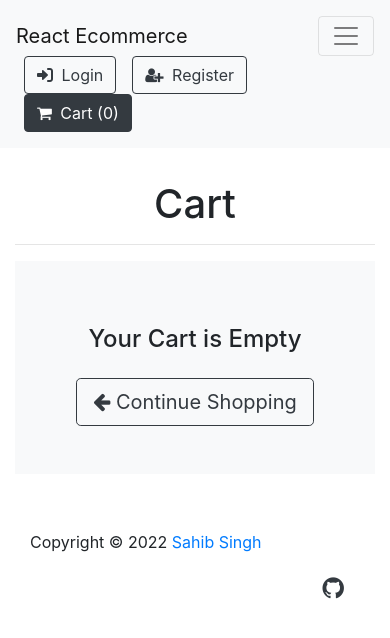
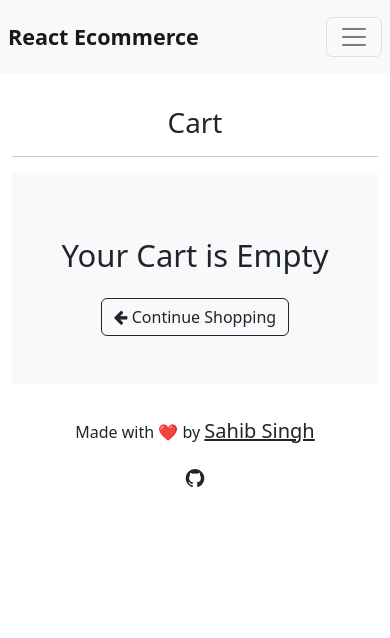
Before and after one commit to renna-sab/React_E-Commerce, a React (Create React App) app: page /cart in a window 390 px wide. Shown: the top 638 px of the page. Built offline with nearby package versions, Linux system fonts and the light colour scheme.

Commit message:
Made Responsive

```diff
--- a/src/components/Footer.jsx
+++ b/src/components/Footer.jsx
@@ -1,40 +1,18 @@
 import React from "react";
 
 const Footer = () => {
-  const year = new Date().getFullYear();
   return (
     <>
-      <footer class="mb-0">
-        <div class="container d-flex flex-wrap justify-content-center align-items-center py-3 my-4">
-          <div class="col-md-4 d-flex align-items-center">
-            <span class="mb-3 mb-md-0">
-              Copyright &copy; {year}{" "}
-              <a
-                target="_blank"
-                rel="noreferrer"
-                href="https://sahibsingh.vercel.app"
-                className="text-decoration-underline text-primary fw-2"
-              >
-                Sahib Singh
-              </a>
-            </span>
+      <footer className="mb-0 text-center">
+        <div className="d-flex align-items-center justify-content-center pb-5">
+          <div className="col-md-6">
+            <p className="mb-3 mb-md-0">Made with ❤️ by {" "}
+              <a  href="https://sahibsingh.vercel.app" className="text-decoration-underline text-dark fs-5" target="_blank" rel="noreferrer">Sahib Singh</a>
+            </p>
+            <a className="text-dark fs-4" href="https://github.com/ssahibsingh" target="_blank" rel="noreferrer">
+              <i className="fa fa-github"></i>
+            </a>
           </div>
-
-          <ul
-            class="nav col-md-4 justify-content-end list-unstyled d-flex"
-            style={{ fontSize: "25px" }}
-          >
-            <li class="mx-3 ">
-              <a
-                class="text-dark"
-                href="https://github.com/ssahibsingh"
-                target="_blank"
-                rel="noreferrer"
-              >
-                <i className="fa fa-github"></i>
-              </a>
-            </li>
-          </ul>
         </div>
       </footer>
     </>
--- a/src/components/Navbar.jsx
+++ b/src/components/Navbar.jsx
@@ -7,13 +7,13 @@ const Navbar = () => {
     return (
         <nav className="navbar navbar-expand-lg navbar-light bg-light py-3 sticky-top">
             <div className="container">
-                <NavLink className="navbar-brand fw-bold fs-4" to="/">React Ecommerce</NavLink>
-                <button className="navbar-toggler" type="button" data-toggle="collapse" data-target="#navbarSupportedContent" aria-controls="navbarSupportedContent" aria-expanded="false" aria-label="Toggle navigation">
+                <NavLink className="navbar-brand fw-bold fs-4 px-2" to="/"> React Ecommerce</NavLink>
+                <button className="navbar-toggler mx-2" type="button" data-toggle="collapse" data-target="#navbarSupportedContent" aria-controls="navbarSupportedContent" aria-expanded="false" aria-label="Toggle navigation">
                     <span className="navbar-toggler-icon"></span>
                 </button>
 
                 <div className="collapse navbar-collapse" id="navbarSupportedContent">
-                    <ul className="navbar-nav mx-auto mb-2">
+                    <ul className="navbar-nav m-auto my-2 text-center">
                         <li className="nav-item">
                             <NavLink className="nav-link" to="/">Home </NavLink>
                         </li>
@@ -27,13 +27,14 @@ const Navbar = () => {
                             <NavLink className="nav-link" to="/contact">Contact</NavLink>
                         </li>
                     </ul>
+                    <div className="buttons text-center">
+                        <NavLink to="/login" className="btn btn-outline-dark m-2"><i className="fa fa-sign-in-alt mr-1"></i> Login</NavLink>
+                        <NavLink to="/register" className="btn btn-outline-dark m-2"><i className="fa fa-user-plus mr-1"></i> Register</NavLink>
+                        <NavLink to="/cart" className="btn btn-outline-dark m-2"><i className="fa fa-cart-shopping mr-1"></i> Cart ({state.length}) </NavLink>
+                    </div>
                 </div>
 
-                <div className="buttons">
-                    <NavLink to="/login" className="btn btn-outline-dark mx-2"><i className="fa fa-sign-in-alt mr-1"></i> Login</NavLink>
-                    <NavLink to="/register" className="btn btn-outline-dark mx-2"><i className="fa fa-user-plus mr-1"></i> Register</NavLink>
-                    <NavLink to="/cart" className="btn btn-outline-dark mx-2"><i className="fa fa-cart-shopping mr-1"></i> Cart ({state.length}) </NavLink>
-                </div>
+
             </div>
         </nav>
     )
--- a/src/components/Products.jsx
+++ b/src/components/Products.jsx
@@ -13,8 +13,8 @@ const Products = () => {
   const [loading, setLoading] = useState(false);
   let componentMounted = true;
 
+  const dispatch = useDispatch();
 
-  const dispatch = useDispatch();
   const addProduct = (product) => {
     dispatch(addCart(product))
   }
@@ -43,22 +43,22 @@ const Products = () => {
         <div className="col-12 py-5 text-center">
           <Skeleton height={40} width={560} />
         </div>
-        <div className="col-md-4 mb-4">
+        <div className="col-md-4 col-sm-6 col-xs-8 col-12 mb-4">
           <Skeleton height={592} />
         </div>
-        <div className="col-md-4 mb-4">
+        <div className="col-md-4 col-sm-6 col-xs-8 col-12 mb-4">
           <Skeleton height={592} />
         </div>
-        <div className="col-md-4 mb-4">
+        <div className="col-md-4 col-sm-6 col-xs-8 col-12 mb-4">
           <Skeleton height={592} />
         </div>
-        <div className="col-md-4 mb-4">
+        <div className="col-md-4 col-sm-6 col-xs-8 col-12 mb-4">
           <Skeleton height={592} />
         </div>
-        <div className="col-md-4 mb-4">
+        <div className="col-md-4 col-sm-6 col-xs-8 col-12 mb-4">
           <Skeleton height={592} />
         </div>
-        <div className="col-md-4 mb-4">
+        <div className="col-md-4 col-sm-6 col-xs-8 col-12 mb-4">
           <Skeleton height={592} />
         </div>
       </>
@@ -72,19 +72,19 @@ const Products = () => {
   const ShowProducts = () => {
     return (
       <>
-        <div className="buttons col-12 d-flex justify-content-center py-5">
-          <button className="btn btn-outline-dark mx-2" onClick={() => setFilter(data)}>All</button>
-          <button className="btn btn-outline-dark mx-2" onClick={() => filterProduct("men's clothing")}>Men's Clothing</button>
-          <button className="btn btn-outline-dark mx-2" onClick={() => filterProduct("women's clothing")}>
+        <div className="buttons text-center py-5">
+          <button className="btn btn-outline-dark btn-sm m-2" onClick={() => setFilter(data)}>All</button>
+          <button className="btn btn-outline-dark btn-sm m-2" onClick={() => filterProduct("men's clothing")}>Men's Clothing</button>
+          <button className="btn btn-outline-dark btn-sm m-2" onClick={() => filterProduct("women's clothing")}>
             Women's Clothing
           </button>
-          <button className="btn btn-outline-dark mx-2" onClick={() => filterProduct("jewelery")}>Jewelery</button>
-          <button className="btn btn-outline-dark mx-2" onClick={() => filterProduct("electronics")}>Electronics</button>
+          <button className="btn btn-outline-dark btn-sm m-2" onClick={() => filterProduct("jewelery")}>Jewelery</button>
+          <button className="btn btn-outline-dark btn-sm m-2" onClick={() => filterProduct("electronics")}>Electronics</button>
         </div>
 
         {filter.map((product) => {
           return (
-            <div id={product.id} key={product.id} className="col-md-4 mb-4">
+            <div id={product.id} key={product.id} className="col-md-4 col-sm-6 col-xs-8 col-12 mb-4">
               <div className="card text-center h-100" key={product.id}>
                 <img
                   className="card-img-top p-3"
--- a/src/components/main.jsx
+++ b/src/components/main.jsx
@@ -6,15 +6,15 @@ const Home = () => {
       <div className="hero border-1 pb-3">
         <div className="card bg-dark text-white border-0 mx-3">
           <img
-            className="card-img"
-            src="https://i.picsum.photos/id/353/1920/1080.jpg?hmac=n0nZKXMouKn3eIwf-dSCrClCTtBzRYXvutncrKJeIg8"
+            className="card-img img-fluid"
+            src="./assets/main.png.jpg"
             alt="Card"
             height={500}
           />
           <div className="card-img-overlay d-flex align-items-center">
             <div className="container">
-              <h5 className="card-title display-3">New Season Arrivals</h5>
-              <p className="card-text lead">
+              <h5 className="card-title fs-1 text fw-lighter">New Season Arrivals</h5>
+              <p className="card-text fs-5 d-none d-sm-block ">
                 This is a wider card with supporting text below as a natural
                 lead-in to additional content. This content is a little bit
                 longer.
--- a/src/index.js
+++ b/src/index.js
@@ -1,6 +1,7 @@
 import React from 'react';
 import ReactDOM from 'react-dom/client';
 import '../node_modules/font-awesome/css/font-awesome.min.css';
+import '../node_modules/bootstrap/dist/css/bootstrap.min.css';
 import { BrowserRouter, Routes, Route } from 'react-router-dom';
 import { Provider } from 'react-redux';
 import store from './redux/store';
--- a/src/pages/AboutPage.jsx
+++ b/src/pages/AboutPage.jsx
@@ -25,33 +25,33 @@ const AboutPage = () => {
 
         <h2 className="text-center py-4">Our Products</h2>
         <div className="row">
-          <div className="col-md-3 px-3">
+          <div className="col-md-3 col-sm-6 mb-3 px-3">
             <div className="card h-100">
-              <img className="card-img-top" src="https://images.pexels.com/photos/298863/pexels-photo-298863.jpeg?auto=compress&cs=tinysrgb&w=600" alt="" height={160} />
+              <img className="card-img-top img-fluid" src="https://images.pexels.com/photos/298863/pexels-photo-298863.jpeg?auto=compress&cs=tinysrgb&w=600" alt="" height={160} />
               <div className="card-body">
                 <h5 className="card-title text-center">Mens's Clothing</h5>
               </div>
             </div>
           </div>
-          <div className="col-md-3 px-3">
+          <div className="col-md-3 col-sm-6 mb-3 px-3">
             <div className="card h-100">
-              <img className="card-img-top" src="https://images.pexels.com/photos/7679720/pexels-photo-7679720.jpeg?auto=compress&cs=tinysrgb&w=600" alt="" height={160} />
+              <img className="card-img-top img-fluid" src="https://images.pexels.com/photos/7679720/pexels-photo-7679720.jpeg?auto=compress&cs=tinysrgb&w=600" alt="" height={160} />
               <div className="card-body">
                 <h5 className="card-title text-center">Women's Clothing</h5>
               </div>
             </div>
           </div>
-          <div className="col-md-3 px-3">
+          <div className="col-md-3 col-sm-6 mb-3 px-3">
             <div className="card h-100">
-              <img className="card-img-top" src="https://images.pexels.com/photos/1927259/pexels-photo-1927259.jpeg?auto=compress&cs=tinysrgb&w=600" alt="" height={160} />
+              <img className="card-img-top img-fluid" src="https://images.pexels.com/photos/1927259/pexels-photo-1927259.jpeg?auto=compress&cs=tinysrgb&w=600" alt="" height={160} />
               <div className="card-body">
                 <h5 className="card-title text-center">Jewelery</h5>
               </div>
             </div>
           </div>
-          <div className="col-md-3 px-3">
+          <div className="col-md-3 col-sm-6 mb-3 px-3">
             <div className="card h-100">
-              <img className="card-img-top" src="https://images.pexels.com/photos/325153/pexels-photo-325153.jpeg?auto=compress&cs=tinysrgb&w=600" alt="" height={160} />
+              <img className="card-img-top img-fluid" src="https://images.pexels.com/photos/356056/pexels-photo-356056.jpeg?auto=compress&cs=tinysrgb&w=600" alt="" height={160} />
               <div className="card-body">
                 <h5 className="card-title text-center">Electronics</h5>
               </div>
--- a/src/pages/Cart.jsx
+++ b/src/pages/Cart.jsx
@@ -14,7 +14,7 @@ const Cart = () => {
         <div className="row">
           <div className="col-md-12 py-5 bg-light text-center">
             <h4 className="p-3 display-5">Your Cart is Empty</h4>
-            <Link to="/" className="btn btn-lg btn-outline-dark mx-4">
+            <Link to="/" className="btn  btn-outline-dark mx-4">
               <i className="fa fa-arrow-left"></i> Continue Shopping
             </Link>
           </div>
@@ -129,7 +129,7 @@ const Cart = () => {
                   <div className="card-body">
                     <ul className="list-group list-group-flush">
                       <li className="list-group-item d-flex justify-content-between align-items-center border-0 px-0 pb-0">
-                        Products ({totalItems})<span>${subtotal}</span>
+                        Products ({totalItems})<span>${Math.round(subtotal)}</span>
                       </li>
                       <li className="list-group-item d-flex justify-content-between align-items-center px-0">
                         Shipping
@@ -140,7 +140,7 @@ const Cart = () => {
                           <strong>Total amount</strong>
                         </div>
                         <span>
-                          <strong>${subtotal + shipping}</strong>
+                          <strong>${Math.round(subtotal + shipping)}</strong>
                         </span>
                       </li>
                     </ul>
--- a/src/pages/Checkout.jsx
+++ b/src/pages/Checkout.jsx
@@ -11,7 +11,7 @@ const Checkout = () => {
         <div className="row">
           <div className="col-md-12 py-5 bg-light text-center">
             <h4 className="p-3 display-5">No item in Cart</h4>
-            <Link to="/" className="btn btn-lg btn-outline-dark mx-4">
+            <Link to="/" className="btn btn-outline-dark mx-4">
               <i className="fa fa-arrow-left"></i> Continue Shopping
             </Link>
           </div>
@@ -36,56 +36,6 @@ const Checkout = () => {
         <div className="container py-5">
           <div className="row my-4">
             <div className="col-md-5 col-lg-4 order-md-last">
-              {/* <div className="bg-light">
-                <h5 className="p-3">Order Summary</h5>
-              </div>
-              <ul className="list-group mb-3">
-                <li className="list-group-item d-flex justify-content-between lh-sm">
-                  <div>
-                    <h6 className="my-0">Product name</h6>
-                    <small className="text-muted">Brief description</small>
-                  </div>
-                  <span className="text-muted">$12</span>
-                </li>
-                <li className="list-group-item d-flex justify-content-between lh-sm">
-                  <div>
-                    <h6 className="my-0">Second product</h6>
-                    <small className="text-muted">Brief description</small>
-                  </div>
-                  <span className="text-muted">$8</span>
-                </li>
-                <li className="list-group-item d-flex justify-content-between lh-sm">
-                  <div>
-                    <h6 className="my-0">Third item</h6>
-                    <small className="text-muted">Brief description</small>
-                  </div>
-                  <span className="text-muted">$5</span>
-                </li>
-                <li className="list-group-item d-flex justify-content-between bg-light">
-                  <div className="text-success">
-                    <h6 className="my-0">Promo code</h6>
-                    <small>EXAMPLECODE</small>
-                  </div>
-                  <span className="text-success">−$5</span>
-                </li>
-                <li className="list-group-item d-flex justify-content-between">
-                  <span>Total (USD)</span>
-                  <strong>$20</strong>
-                </li>
-              </ul>
-
-              <form className="card p-2">
-                <div className="input-group">
-                  <input
-                    type="text"
-                    className="form-control"
-                    placeholder="Promo code"
-                  />
-                  <button type="submit" className="btn btn-secondary">
-                    Redeem
-                  </button>
-                </div>
-              </form> */}
               <div className="card mb-4">
                 <div className="card-header py-3 bg-light">
                   <h5 className="mb-0">Order Summary</h5>
@@ -93,7 +43,7 @@ const Checkout = () => {
                 <div className="card-body">
                   <ul className="list-group list-group-flush">
                     <li className="list-group-item d-flex justify-content-between align-items-center border-0 px-0 pb-0">
-                      Products ({totalItems})<span>${subtotal}</span>
+                      Products ({totalItems})<span>${Math.round(subtotal)}</span>
                     </li>
                     <li className="list-group-item d-flex justify-content-between align-items-center px-0">
                       Shipping
@@ -104,7 +54,7 @@ const Checkout = () => {
                         <strong>Total amount</strong>
                       </div>
                       <span>
-                        <strong>${subtotal + shipping}</strong>
+                        <strong>${Math.round(subtotal + shipping)}</strong>
                       </span>
                     </li>
                   </ul>
@@ -320,7 +270,7 @@ const Checkout = () => {
                     <hr className="my-4" />
 
                     <button
-                      className="w-100 btn btn-primary btn-lg"
+                      className="w-100 btn btn-primary "
                       type="submit" disabled
                     >
                       Continue to checkout
--- a/src/pages/Login.jsx
+++ b/src/pages/Login.jsx
@@ -34,7 +34,7 @@ const Login = () => {
                 <p>New Here? <Link to="/register" className="text-decoration-underline text-info">Register</Link> </p>
               </div>
               <div className="text-center">
-                <button class="my-2 mx-auto btn btn-dark" type="submit">
+                <button class="my-2 mx-auto btn btn-dark" type="submit" disabled>
                   Login
                 </button>
               </div>
--- a/src/pages/Product.jsx
+++ b/src/pages/Product.jsx
@@ -14,11 +14,11 @@ const Product = () => {
   const [loading, setLoading] = useState(false);
   const [loading2, setLoading2] = useState(false);
 
-  const dispatch = useDispatch()
+  const dispatch = useDispatch();
 
   const addProduct = (product) => {
-    dispatch(addCart(product))
-  }
+    dispatch(addCart(product));
+  };
 
   useEffect(() => {
     const getProduct = async () => {
@@ -41,9 +41,9 @@ const Product = () => {
   const Loading = () => {
     return (
       <>
-        <div className="container my-5 py-5">
+        <div className="container my-5 py-2">
           <div className="row">
-            <div className="col-md-6 py-5">
+            <div className="col-md-6 py-3">
               <Skeleton height={400} width={400} />
             </div>
             <div className="col-md-6 py-5">
@@ -64,17 +64,18 @@ const Product = () => {
   const ShowProduct = () => {
     return (
       <>
-        <div className="container my-5 py-5">
+        <div className="container my-5 py-2">
           <div className="row">
-            <div className="col-md-6 py-5">
+            <div className="col-md-6 col-sm-12 py-3">
               <img
+                className="img-fluid"
                 src={product.image}
                 alt={product.title}
                 width="400px"
                 height="400px"
               />
             </div>
-            <div className="col-md-6 py-5">
+            <div className="col-md-6 col-md-6 py-5">
               <h4 className="text-uppercase text-muted">{product.category}</h4>
               <h1 className="display-5">{product.title}</h1>
               <p className="lead">
@@ -83,7 +84,12 @@ const Product = () => {
               </p>
               <h3 className="display-6  my-4">${product.price}</h3>
               <p className="lead">{product.description}</p>
-              <button className="btn btn-outline-dark" onClick={() => addProduct(product)}>Add to Cart</button>
+              <button
+                className="btn btn-outline-dark"
+                onClick={() => addProduct(product)}
+              >
+                Add to Cart
+              </button>
               <Link to="/cart" className="btn btn-dark mx-3">
                 Go to Cart
               </Link>
@@ -98,7 +104,7 @@ const Product = () => {
     return (
       <>
         <div className="my-4 py-4">
-          <div className="row">
+          <div className="d-flex">
             <div className="mx-4">
               <Skeleton height={400} width={250} />
             </div>
@@ -121,7 +127,7 @@ const Product = () => {
     return (
       <>
         <div className="py-4 my-4">
-          <div className="row">
+          <div className="d-flex">
             {similarProducts.map((item) => {
               return (
                 <div key={item.id} className="card mx-4 text-center">
@@ -133,16 +139,24 @@ const Product = () => {
                     width={300}
                   />
                   <div className="card-body">
-                    <h5 className="card-title">{item.title.substring(0, 15)}...</h5>
+                    <h5 className="card-title">
+                      {item.title.substring(0, 15)}...
+                    </h5>
                   </div>
                   {/* <ul className="list-group list-group-flush">
                     <li className="list-group-item lead">${product.price}</li>
                   </ul> */}
                   <div className="card-body">
-                    <Link to={"/product/" + item.id} className="btn btn-dark m-1">
+                    <Link
+                      to={"/product/" + item.id}
+                      className="btn btn-dark m-1"
+                    >
                       Buy Now
                     </Link>
-                    <button className="btn btn-dark m-1" onClick={() => addProduct(item)}>
+                    <button
+                      className="btn btn-dark m-1"
+                      onClick={() => addProduct(item)}
+                    >
                       Add to Cart
                     </button>
                   </div>
@@ -160,10 +174,16 @@ const Product = () => {
       <div className="container">
         <div className="row">{loading ? <Loading /> : <ShowProduct />}</div>
         <div className="row my-5 py-5">
+          <div className="d-none d-md-block">
           <h2 className="">You may also Like</h2>
-          <Marquee pauseOnHover={true} pauseOnClick={true} speed={50}>
-            {loading2 ? <Loading2 /> : <ShowSimilarProduct />}
-          </Marquee>
+            <Marquee
+              pauseOnHover={true}
+              pauseOnClick={true}
+              speed={50}
+            >
+              {loading2 ? <Loading2 /> : <ShowSimilarProduct />}
+            </Marquee>
+          </div>
         </div>
       </div>
       <Footer />
--- a/src/pages/Register.jsx
+++ b/src/pages/Register.jsx
@@ -41,7 +41,7 @@ const Register = () => {
                                 <p>Already has an account? <Link to="/login" className="text-decoration-underline text-info">Login</Link> </p>
                             </div>
                             <div className="text-center">
-                                <button class="my-2 mx-auto btn btn-dark" type="submit">
+                                <button class="my-2 mx-auto btn btn-dark" type="submit" disabled>
                                     Register
                                 </button>
                             </div>
```
Also changed, not shown: public/assets/main.png.jpg (added).
